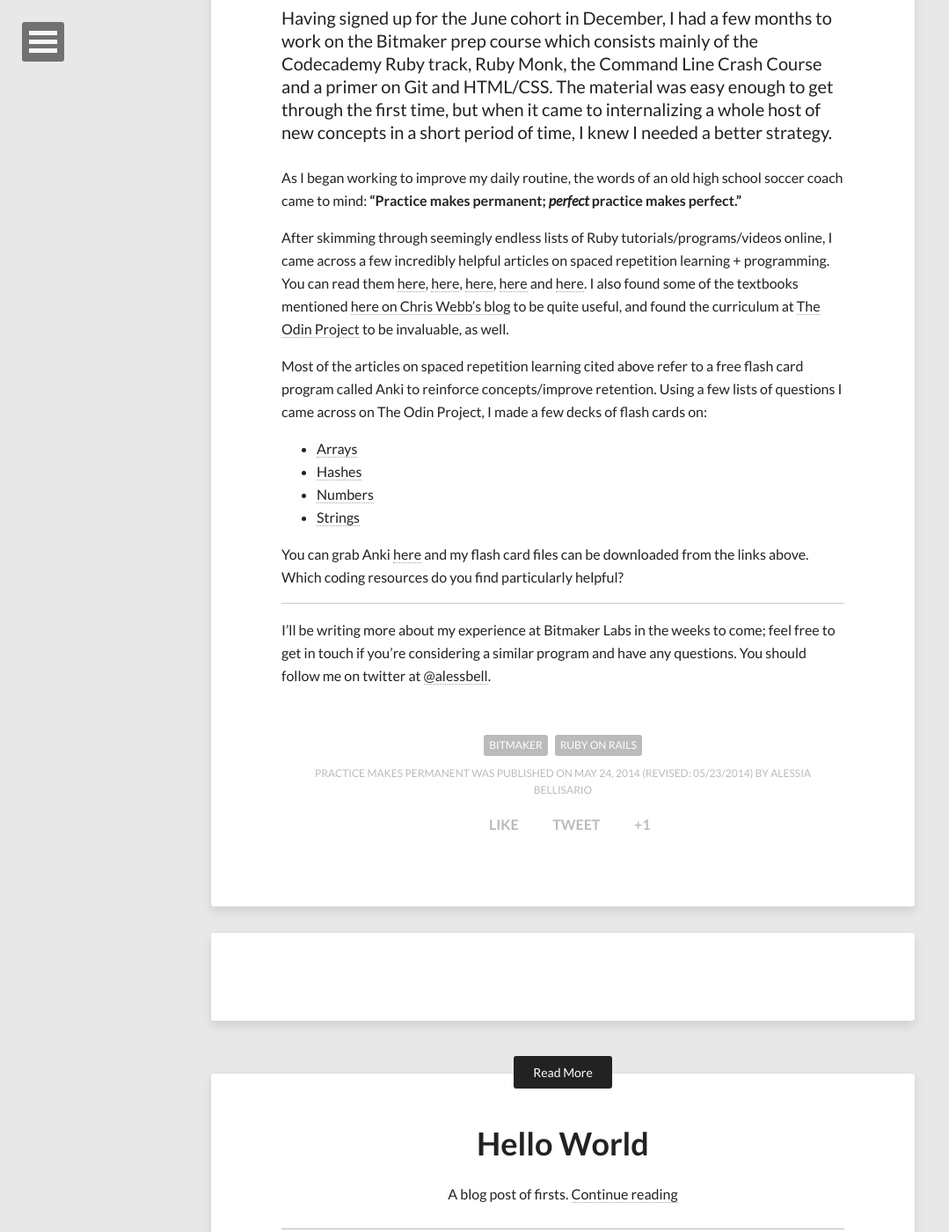
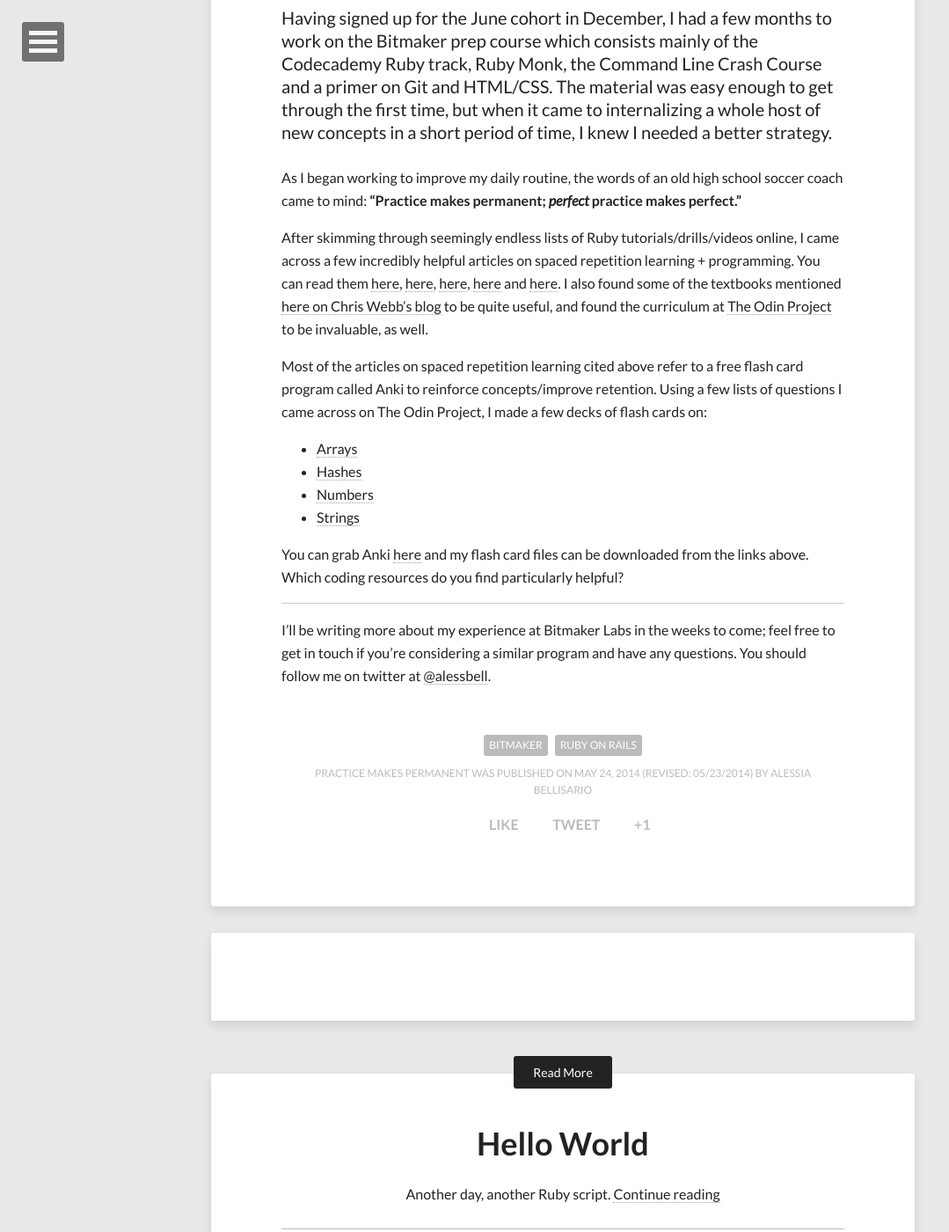
Before and after one commit to alessbell/alessbell.github.io-archive, a Jekyll site: the page built from _posts/2014-05-24-practice-makes-permanent.md, in a window 1280 px wide and 1400 px high, scrolled down 513 px. Shown: the whole window at 88% size, without its empty margins (0-1079 px from the left). Built offline with Jekyll 4.4.1, drawn with Linux system fonts in a browser that asks for light colours; nearby versions of some CDN libraries; comment, search, counter and statistics services are not loaded.

Commit message:
Updated Posts

```diff
--- a/_posts/2014-05-23-hello-world.md
+++ b/_posts/2014-05-23-hello-world.md
@@ -1,7 +1,7 @@
 ---
 layout: post
 title: "Hello World"
-description: "A blog post of firsts."
+description: "Another day, another Ruby script."
 tags: [Bitmaker]
 modified: 2014-05-23
 image:
--- a/_posts/2014-05-24-practice-makes-permanent.md
+++ b/_posts/2014-05-24-practice-makes-permanent.md
@@ -16,7 +16,7 @@
 
 As I began working to improve my daily routine, the words of an old high school soccer coach came to mind: **"Practice makes permanent; *perfect* practice makes perfect."**
 
-After skimming through seemingly endless lists of Ruby tutorials/programs/videos online, I came across a few incredibly helpful articles on spaced repetition learning + programming. You can read them [here](https://medium.com/medium-redef/5481606b087a), [here](http://sivers.org/srs), [here](http://www.supermemo.com/articles/20rules.htm), [here](http://www.jackkinsella.ie/2011/12/05/janki-method.html) and [here](http://www.supermemo.com/articles/20rules.htm). I also found some of the textbooks mentioned [here on Chris Webb's blog](http://blog.mediumequalsmessage.com/6-best-learning-ruby-books) to be quite useful, and found the curriculum at [The Odin Project](http://www.theodinproject.com/) to be invaluable, as well.
+After skimming through seemingly endless lists of Ruby tutorials/drills/videos online, I came across a few incredibly helpful articles on spaced repetition learning + programming. You can read them [here](https://medium.com/medium-redef/5481606b087a), [here](http://sivers.org/srs), [here](http://www.supermemo.com/articles/20rules.htm), [here](http://www.jackkinsella.ie/2011/12/05/janki-method.html) and [here](http://www.supermemo.com/articles/20rules.htm). I also found some of the textbooks mentioned [here on Chris Webb's blog](http://blog.mediumequalsmessage.com/6-best-learning-ruby-books) to be quite useful, and found the curriculum at [The Odin Project](http://www.theodinproject.com/) to be invaluable, as well.
 
 Most of the articles on spaced repetition learning cited above refer to a free flash card program called Anki to reinforce concepts/improve retention. Using a few lists of questions I came across on The Odin Project, I made a few decks of flash cards on:
 
```
Also changed, not shown: other parts of _posts/2014-05-24-practice-makes-permanent.md (+1 -1 lines).
